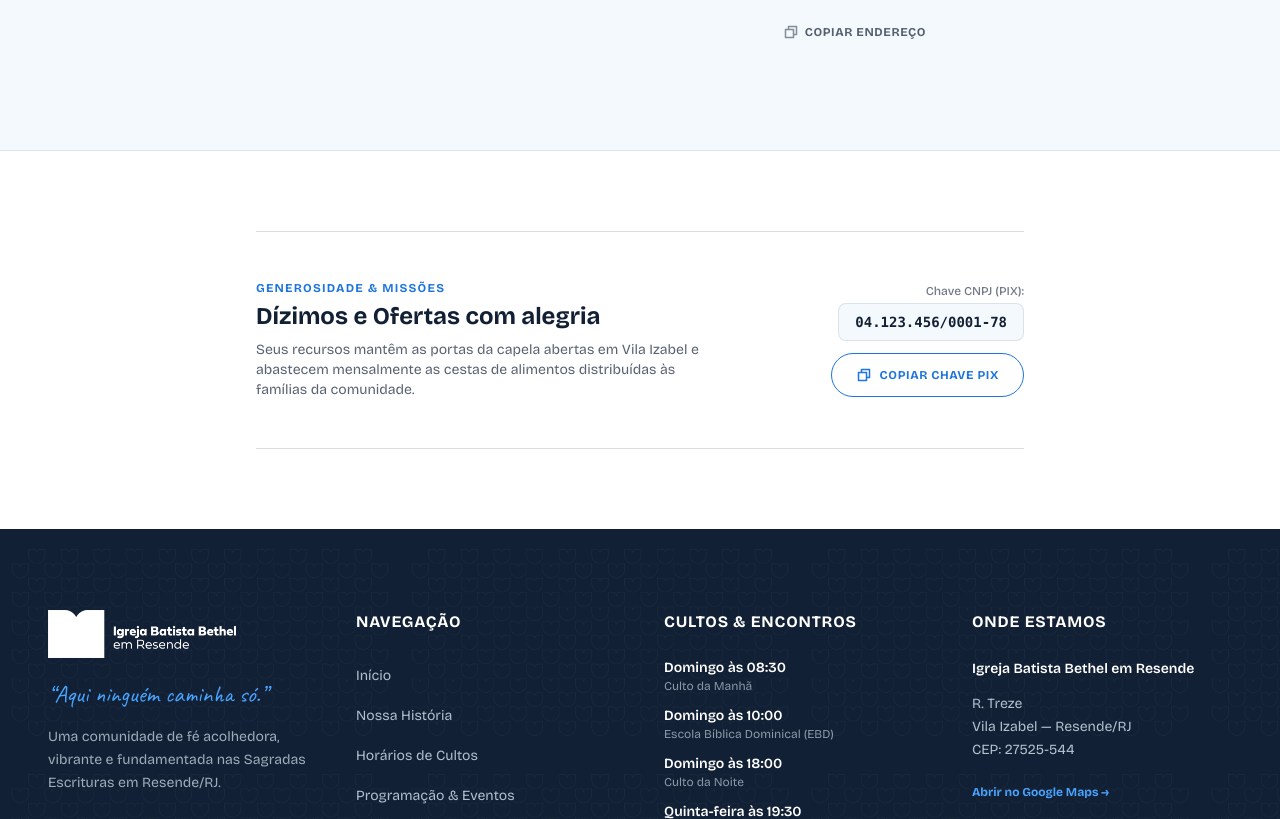
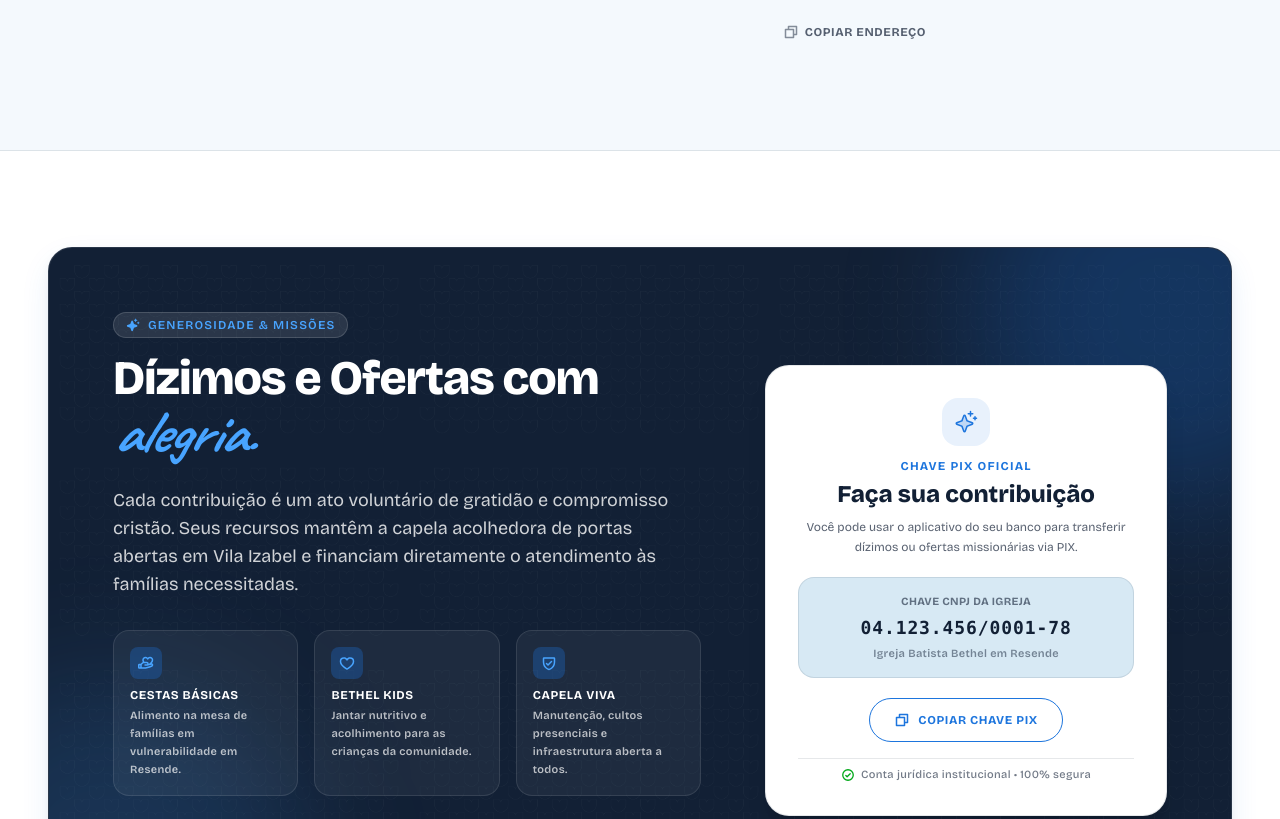
Before and after one commit to felipebborges93/Site_IBBE, a Next.js app: page / in a window 1280 px wide. Shown: the part 11181-12000 px from the top of the page. Built offline with nearby package versions, Linux system fonts and the light colour scheme; no server answers.

Commit message:
feat(stewardship): amplify PixSection with bold card layout and mission impact pillars

```diff
--- a/components/home/PixSection.tsx
+++ b/components/home/PixSection.tsx
@@ -1,34 +1,135 @@
 import React from "react";
 import { siteConfig } from "@/content/site";
 import { CopyPixButton } from "./CopyPixButton";
+import { Heart, HandHeart, Sparkle, ShieldCheck, CheckCircle } from "@phosphor-icons/react/dist/ssr";
+import { FadeIn, FadeInStagger, FadeInItem } from "@/components/ui/FadeIn";
 
 export function PixSection() {
   const pixKey = siteConfig.contact.pixKey || "04.123.456/0001-78";
 
   return (
-    <section id="contribuir" className="py-20 max-w-[1440px] mx-auto px-6 lg:px-12 scroll-mt-20">
-      <div className="max-w-3xl mx-auto border-t border-b border-marinho/15 py-12 flex flex-col md:flex-row items-center justify-between gap-8">
-        <div className="max-w-md text-center md:text-left">
-          <span className="text-xs font-bold text-cobalto uppercase tracking-widest block mb-1">
-            Generosidade &amp; Missões
+    <section id="contribuir" className="py-20 lg:py-24 max-w-[1440px] mx-auto px-6 lg:px-12 scroll-mt-20">
+      <FadeIn>
+        <div className="relative rounded-3xl bg-marinho text-white overflow-hidden shadow-elevation-2 border border-white/10">
+          {/* Fundo com Pattern da Marca sutil */}
+          <div
+            className="absolute inset-0 z-0 opacity-[0.04] pointer-events-none"
+            style={{ backgroundImage: "url('/images/patterns/pattern-9.png')", backgroundSize: '360px', backgroundRepeat: 'repeat' }}
+          />
+
+          {/* Gradiente sutil nos cantos */}
+          <div className="absolute -top-32 -right-32 w-96 h-96 bg-cobalto/25 rounded-full blur-3xl pointer-events-none" />
+          <div className="absolute -bottom-32 -left-32 w-96 h-96 bg-ceu/15 rounded-full blur-3xl pointer-events-none" />
+
+          <div className="relative z-10 p-8 sm:p-12 lg:p-16">
+            <div className="grid grid-cols-1 lg:grid-cols-12 gap-10 lg:gap-16 items-center">
+
+              {/* Coluna Esquerda: Mensagem com Propósito e Impacto Real */}
+              <div className="lg:col-span-7 space-y-6">
+                <div>
+                  <span className="inline-flex items-center gap-2 px-3 py-1 rounded-full bg-white/10 border border-white/15 text-ceu text-xs uppercase tracking-widest font-semibold mb-4">
+                    <Sparkle aria-hidden="true" className="w-3.5 h-3.5 text-ceu" weight="fill" />
+                    <span>Generosidade &amp; Missões</span>
                   </span>
-          <h3 className="text-2xl font-bold text-marinho">Dízimos e Ofertas com alegria</h3>
-          <p className="text-xs sm:text-sm text-marinho/70 mt-2 leading-relaxed">
-            Seus recursos mantêm as portas da capela abertas em Vila Izabel e abastecem mensalmente as cestas de alimentos
-            distribuídas às famílias da comunidade.
+                  <h2 className="text-3xl sm:text-4xl lg:text-5xl font-extrabold text-white tracking-tight leading-tight">
+                    Dízimos e Ofertas com{" "}
+                    <span className="font-script text-ceu italic font-extrabold text-4xl sm:text-5xl lg:text-6xl">
+                      alegria.
+                    </span>
+                  </h2>
+                </div>
+
+                <p className="text-base sm:text-lg text-white/80 leading-relaxed font-normal">
+                  Cada contribuição é um ato voluntário de gratidão e compromisso cristão. Seus recursos mantêm a capela acolhedora de portas abertas em Vila Izabel e financiam diretamente o atendimento às famílias necessitadas.
+                </p>
+
+                {/* 3 Pilares Transparentes de Destinação */}
+                <div className="grid grid-cols-1 sm:grid-cols-3 gap-4 pt-2">
+                  <div className="p-4 rounded-2xl bg-white/5 border border-white/10">
+                    <div className="w-8 h-8 rounded-lg bg-cobalto/30 flex items-center justify-center text-ceu mb-2">
+                      <HandHeart aria-hidden="true" className="w-4 h-4" weight="bold" />
+                    </div>
+                    <h4 className="text-xs font-bold text-white uppercase tracking-wider mb-1">Cestas Básicas</h4>
+                    <p className="text-micro text-white/70 leading-relaxed">
+                      Alimento na mesa de famílias em vulnerabilidade em Resende.
                     </p>
                   </div>
 
-        <div className="text-center md:text-right w-full md:w-auto">
-          <span className="text-xs text-marinho/60 block mb-1 font-medium">Chave CNPJ (PIX):</span>
-          <div className="font-mono text-sm font-bold text-marinho bg-gelo-light px-4 py-2 rounded-lg border border-marinho/10 select-all mb-3 inline-block">
+                  <div className="p-4 rounded-2xl bg-white/5 border border-white/10">
+                    <div className="w-8 h-8 rounded-lg bg-cobalto/30 flex items-center justify-center text-ceu mb-2">
+                      <Heart aria-hidden="true" className="w-4 h-4" weight="bold" />
+                    </div>
+                    <h4 className="text-xs font-bold text-white uppercase tracking-wider mb-1">Bethel Kids</h4>
+                    <p className="text-micro text-white/70 leading-relaxed">
+                      Jantar nutritivo e acolhimento para as crianças da comunidade.
+                    </p>
+                  </div>
+
+                  <div className="p-4 rounded-2xl bg-white/5 border border-white/10">
+                    <div className="w-8 h-8 rounded-lg bg-cobalto/30 flex items-center justify-center text-ceu mb-2">
+                      <ShieldCheck aria-hidden="true" className="w-4 h-4" weight="bold" />
+                    </div>
+                    <h4 className="text-xs font-bold text-white uppercase tracking-wider mb-1">Capela Viva</h4>
+                    <p className="text-micro text-white/70 leading-relaxed">
+                      Manutenção, cultos presenciais e infraestrutura aberta a todos.
+                    </p>
+                  </div>
+                </div>
+
+                {/* Citação Bíblica */}
+                <div className="pt-2 text-xs sm:text-sm text-white/60 italic border-t border-white/10 flex items-center gap-2">
+                  <span>&ldquo;Cada um dê conforme determinou em seu coração, não com tristeza ou por obrigação, pois Deus ama quem dá com alegria.&rdquo;</span>
+                  <span className="font-semibold text-ceu not-italic shrink-0">— 2 Co 9:7</span>
+                </div>
+              </div>
+
+              {/* Coluna Direita: Card Destacado do PIX (Branco Luminoso com Elevação) */}
+              <div className="lg:col-span-5 w-full">
+                <div className="p-6 sm:p-8 rounded-3xl bg-white text-marinho shadow-xl border border-marinho/10 flex flex-col items-center text-center">
+                  <div className="w-12 h-12 rounded-2xl bg-cobalto/10 flex items-center justify-center text-cobalto mb-3">
+                    <Sparkle aria-hidden="true" className="w-6 h-6" weight="duotone" />
+                  </div>
+
+                  <span className="text-xs uppercase tracking-widest font-bold text-cobalto">
+                    Chave PIX Oficial
+                  </span>
+                  <h3 className="text-xl sm:text-2xl font-extrabold text-marinho mt-1 mb-2">
+                    Faça sua contribuição
+                  </h3>
+                  <p className="text-xs text-marinho/70 mb-5 leading-relaxed">
+                    Você pode usar o aplicativo do seu banco para transferir dízimos ou ofertas missionárias via PIX.
+                  </p>
+
+                  {/* Bloco Chave PIX Destacada */}
+                  <div className="w-full p-4 rounded-2xl bg-gelo border border-marinho/10 text-center mb-5">
+                    <span className="text-micro uppercase font-bold text-marinho/60 block mb-1">
+                      Chave CNPJ da Igreja
+                    </span>
+                    <div className="font-mono text-base sm:text-lg font-extrabold text-marinho tracking-wider select-all">
                       {pixKey}
                     </div>
-          <div>
+                    <span className="text-micro text-marinho/50 block mt-1">
+                      {siteConfig.name}
+                    </span>
+                  </div>
+
+                  {/* Botão de Copiar PIX */}
+                  <div className="w-full flex justify-center mb-4">
                     <CopyPixButton pixKey={pixKey} />
+                  </div>
+
+                  {/* Indicador de Segurança */}
+                  <div className="flex items-center gap-1.5 text-micro text-marinho/60 font-medium pt-2 border-t border-marinho/10 w-full justify-center">
+                    <CheckCircle aria-hidden="true" className="w-3.5 h-3.5 text-verde" weight="bold" />
+                    <span>Conta jurídica institucional • 100% segura</span>
                   </div>
                 </div>
               </div>
+
+            </div>
+          </div>
+        </div>
+      </FadeIn>
     </section>
   );
 }
```
Lines whose indentation alone changed are shown as unchanged.
